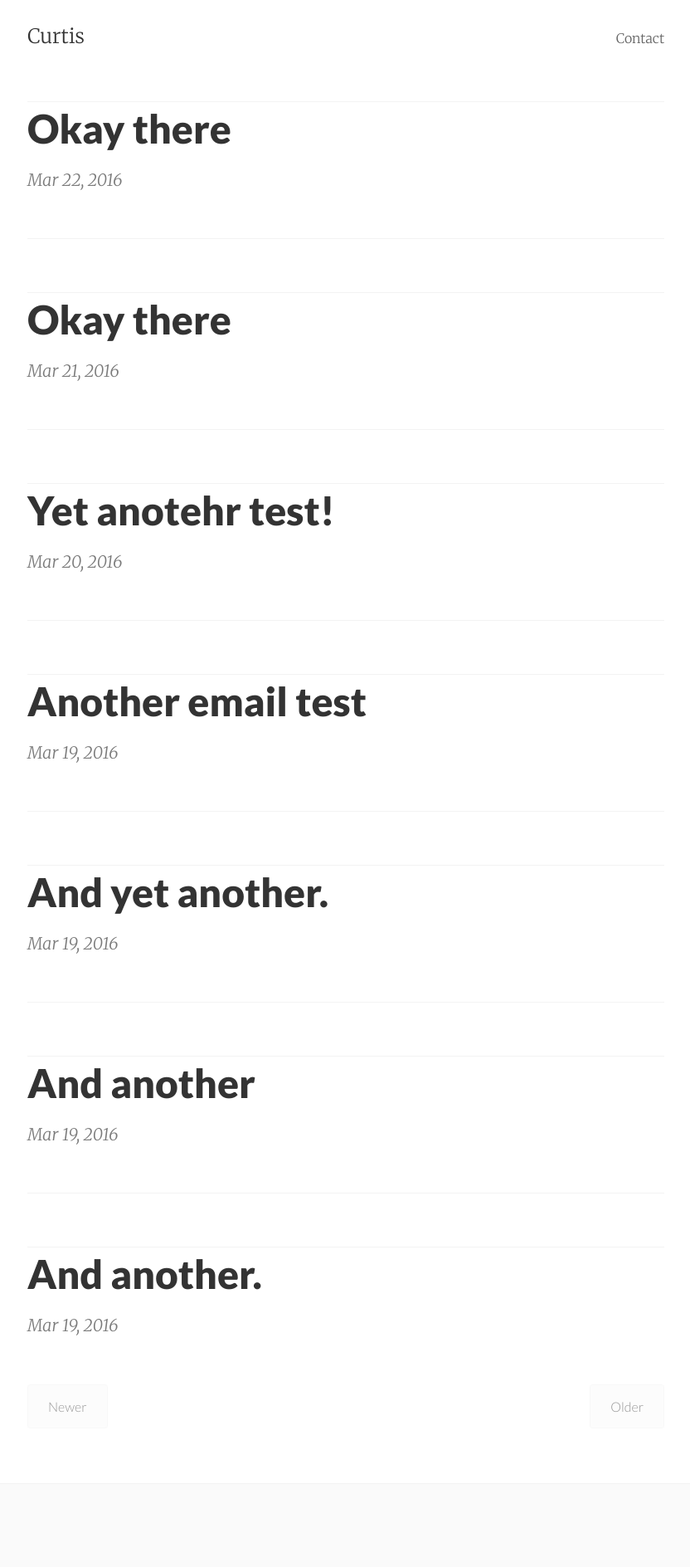
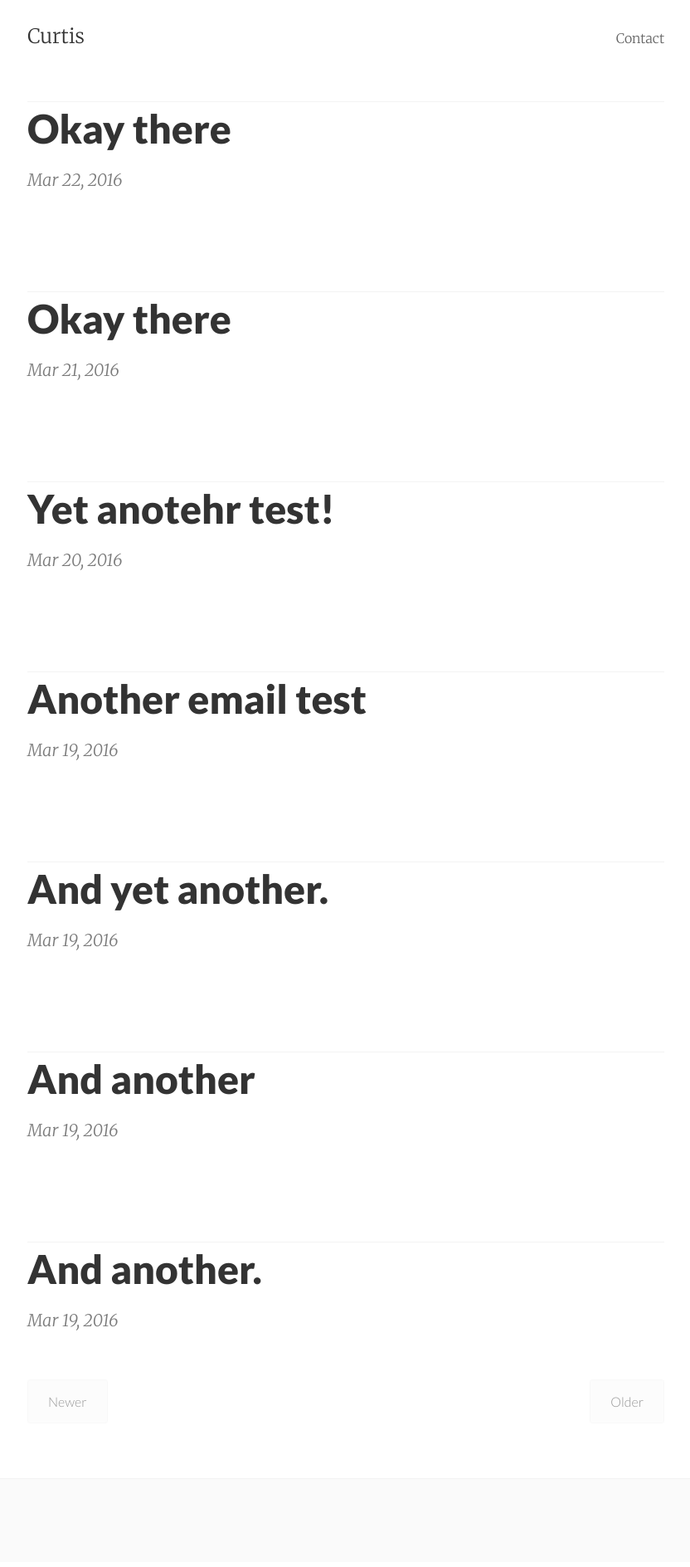
Before and after one commit to EconomiCurtis/EconomiCurtis.github.io, a Jekyll site: the page built from index.html, in a window 1280 px wide. Shown: the whole page at 83% size, without its empty margins (223-1055 px from the left). Built offline with Jekyll 4.4.1, drawn with Linux system fonts in a browser that asks for light colours; the list of posts is cut into pages by our own code.

Commit message:
Update pixyll.css

```diff
--- a/css/pixyll.css
+++ b/css/pixyll.css
@@ -334,7 +334,7 @@ h6 {
   .posts .post {
     margin-bottom: 4rem;
     padding-bottom: 2rem;
-    border-bottom: thin solid #f3f3f3;
+    border-top: thin solid #f3f3f3;
   }
 
   .posts .post:last-child {
```
